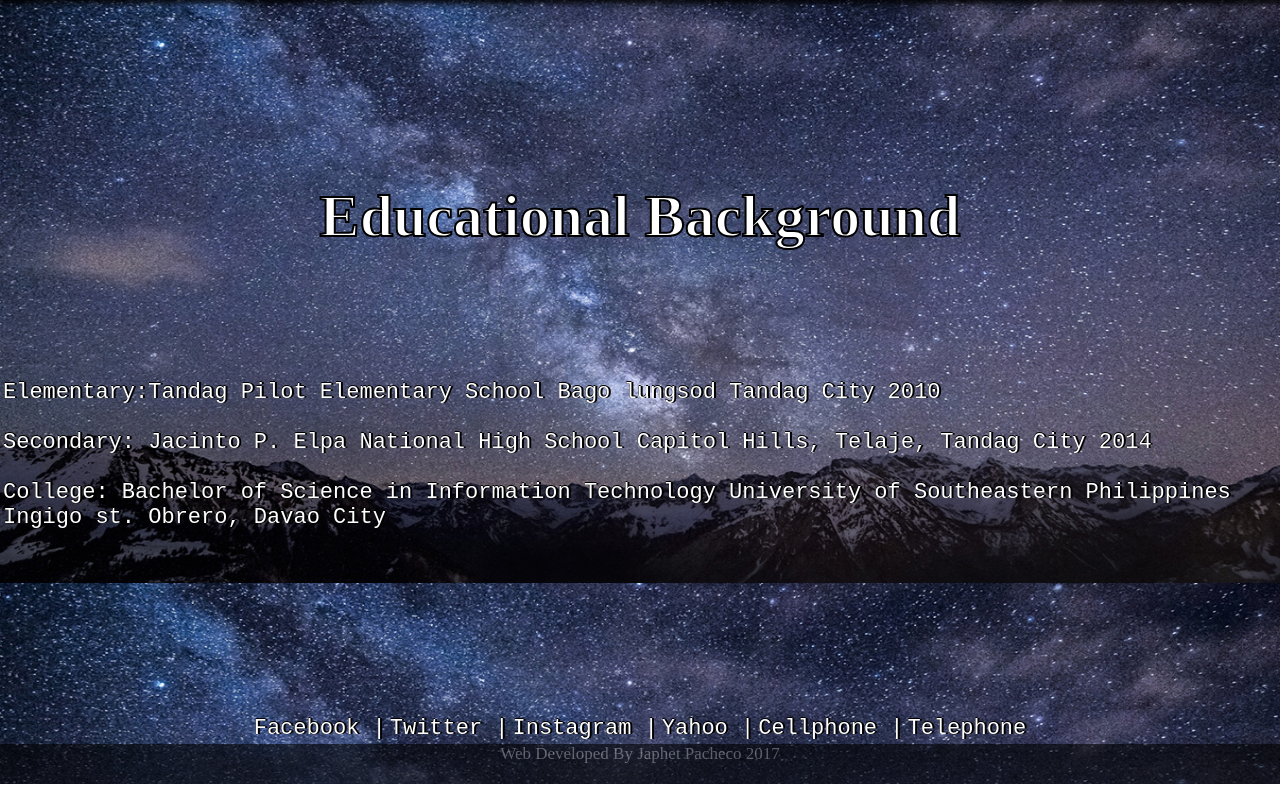
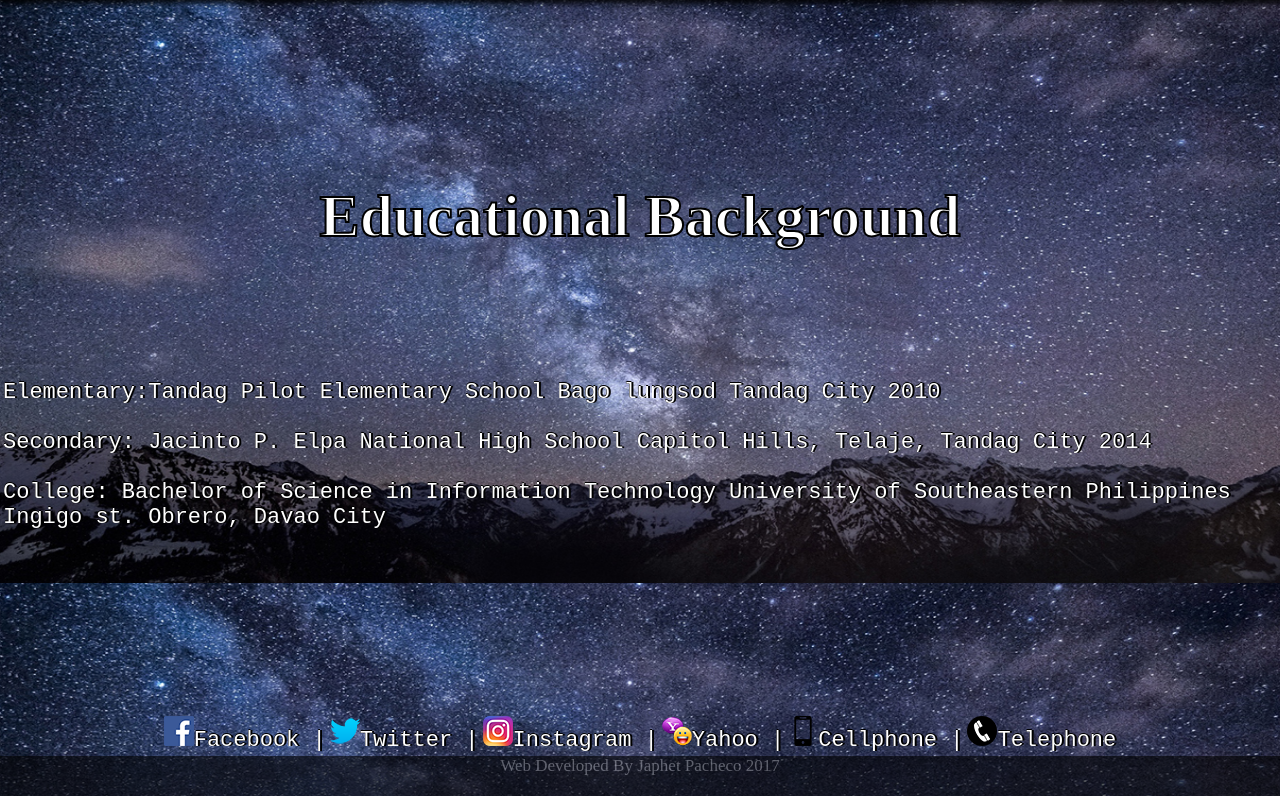
Before and after one commit to japjaphet14/PACHECO_Japhet_PersonalWebsite, a plain HTML site: page index.html in a window 1280 px wide. Shown: the part 1977-2773 px from the top of the page. Drawn offline with nearby package versions, Linux system fonts and the light colour scheme.

Commit message:
adding icons in contacts

```diff
--- a/index.html
+++ b/index.html
@@ -167,12 +167,12 @@ function showDivs(n) {
 	</br></br></br></br></br></br></br></br></br>
 	<div id="hover">
 		<table>
-			<td><a href="https://www.facebook.com/JAAAPJAAAP" target="_blank">Facebook |</td>
-			<td><a href="https://twitter.com/jaaaphet" target="_blank">Twitter |</td>
-			<td><a href="https://www.instagram.com/jaaaphet/" target="_blank">Instagram |</td>
-			<td><abbr title="japjaphetpacheco_14@yahoo.com">Yahoo |<abbr></td>
-			<td><abbr title="09300635711">Cellphone |</abbr></td>
-			<td><abbr title="225-3530">Telephone </abbr></td>
+			<td><img src= "./images/icon/facebookicon.png" style="height:30x;width:30px;"><a href="https://www.facebook.com/JAAAPJAAAP" target="_blank">Facebook |</td>
+			<td><img src= "./images/icon/twitter2icon.png" style="height:30x;width:30px;"><a href="https://twitter.com/jaaaphet" target="_blank">Twitter |</td>
+			<td><img src= "./images/icon/instagramicon.png" style="height:30x;width:30px;"><a href="https://www.instagram.com/jaaaphet/" target="_blank">Instagram |</td>
+			<td><img src= "./images/icon/yahooicon.png" style="height:30x;width:30px;"><abbr title="japjaphetpacheco_14@yahoo.com">Yahoo |<abbr></td>
+			<td><img src= "./images/icon/phoneicon.png" style="height:30x;width:30px;"><abbr title="09300635711">Cellphone |</abbr></td>
+			<td><img src= "./images/icon/telephoneicon.png" style="height:30x;width:30px;"><abbr title="225-3530">Telephone </abbr></td>
 		</table>
 		</div>
 
--- a/styles/styles.css
+++ b/styles/styles.css
@@ -47,7 +47,7 @@ td{
  border-color: transparent;
   width: auto;
   padding: 16px;
-  color: black;
+  color: white;
   font-weight: bold;
   font-size: 18px;
   transition: 0.6s ease;
@@ -73,7 +73,6 @@ opacity: 0.8;
 position: fixed;
 margin-top:0px;
 padding-top:0px;
-
 }
 
 
```
Also changed, not shown: images/icon/facebookicon.png (added), images/icon/instagramicon.png (added), images/icon/phoneicon.png (added), images/icon/telephoneicon.png (added), images/icon/twitter2icon.png (added), images/icon/twittericon.png (added), images/icon/yahooicon.png (added).
